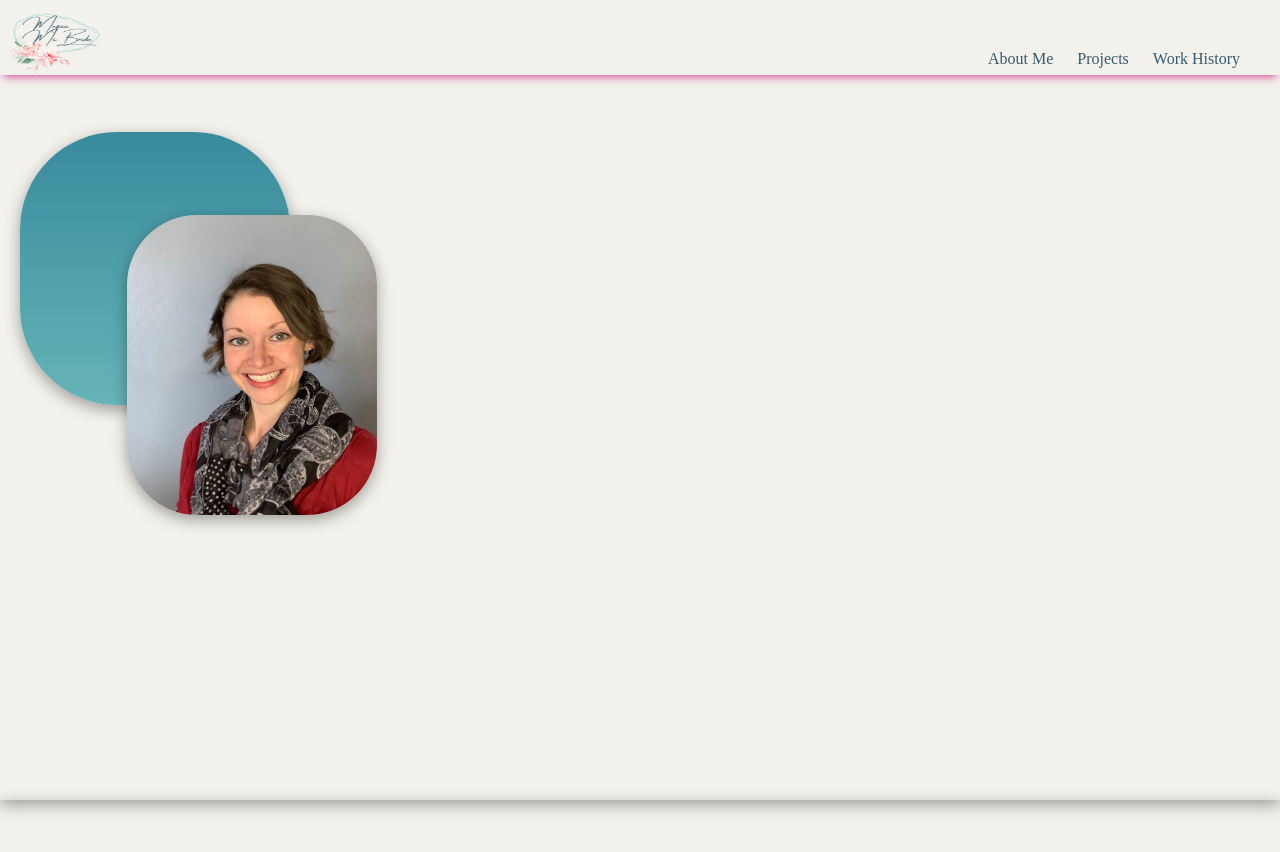
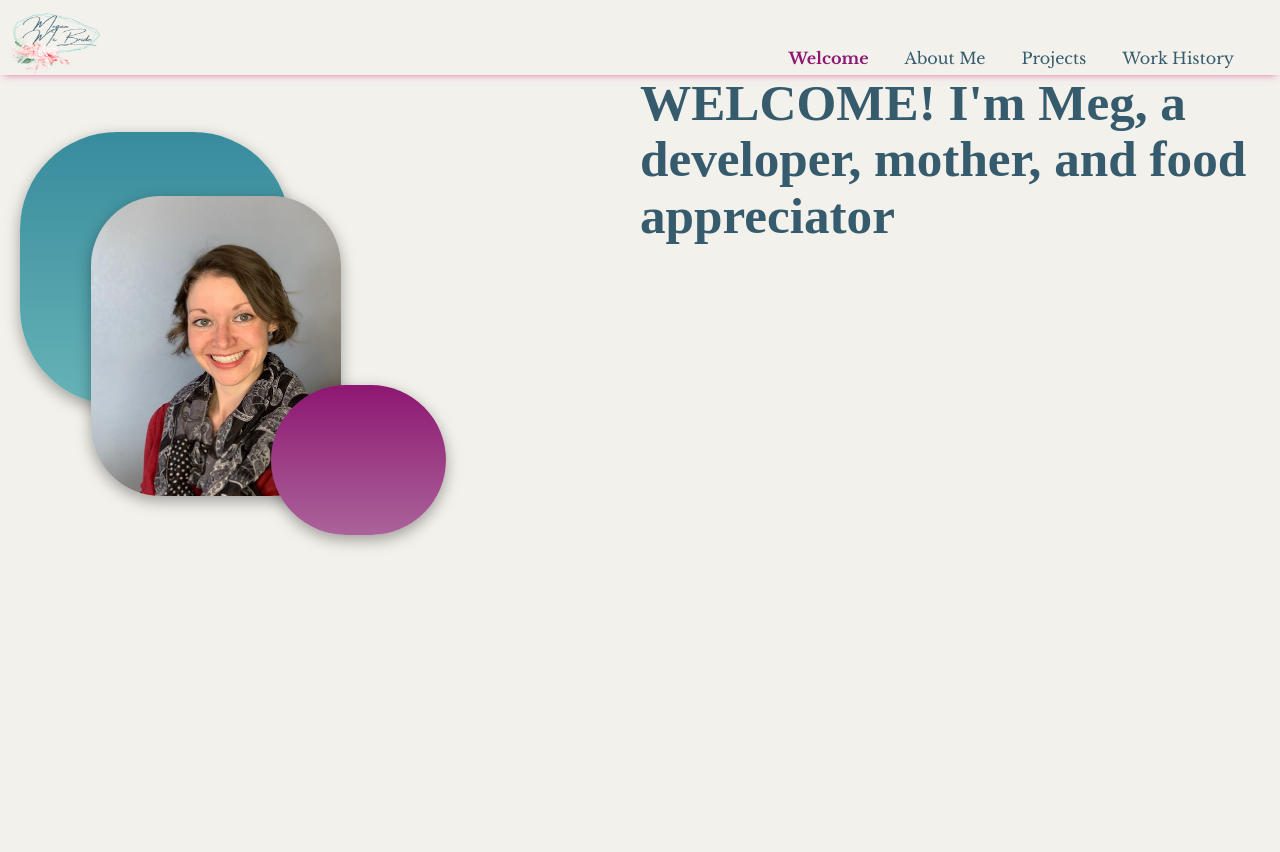
Before and after one commit to Meggs625/just_meg, a React (Vite) app: page / in a window 1280 px wide. Shown: the top 852 px of the page. After the commit the page ends 800 px from the top, so only its background shows below. Built offline with nearby package versions, Linux system fonts and the light colour scheme.

Commit message:
Complete basic tab functionality

```diff
--- a/index.html
+++ b/index.html
@@ -5,6 +5,9 @@
     <link rel="icon" type="image/" href="/DocLogo.png" />
     <meta name="viewport" content="width=device-width, initial-scale=1.0" />
     <title>Just Meg</title>
+    <style>
+      @import url('https://fonts.googleapis.com/css2?family=Libre+Baskerville:ital,wght@0,400;0,700;1,400&display=swap');
+      </style>
   </head>
   <body>
     <div id="root"></div>
--- a/src/App.jsx
+++ b/src/App.jsx
@@ -3,13 +3,32 @@ import styles from './App.module.css';
 import Header from './components/Header/Header';
 import AboutMe from './components/AboutMe/AboutMe';
 import Projects from './components/Projects/Projects';
+import TAB_OPTIONS from './enums/tabOptions';
+import Welcome from './components/Welcome/Welcome';
 
 export default function App() {
+
+  const [currentTab, setCurrentTab] = useState(TAB_OPTIONS.WELCOME)
+
+  function changeTab(selectedTab) {
+    setCurrentTab(TAB_OPTIONS[selectedTab])
+  }
+
  return (
   <>
-    <Header></Header>
+    <Header currentTab={currentTab} changeTab={changeTab}></Header>
+    {currentTab === TAB_OPTIONS.WELCOME && (
+
+    <Welcome/>
+    )}
+    {currentTab === TAB_OPTIONS.ABOUT && (
+
     <AboutMe />
+    )}
+    {currentTab === TAB_OPTIONS.PROJECTS && (
+
     <Projects />
+    )}
   </>
  )
 }
--- a/src/components/Header/Header.jsx
+++ b/src/components/Header/Header.jsx
@@ -1,26 +1,18 @@
-import React, { useState } from 'react';
+import React from 'react';
 import styles from './Header.module.scss';
 import nameLogo from '../../assets/McBrideLogo.png';
+import TAB_OPTIONS from '../../enums/tabOptions';
 
-const TAB_OPTIONS = {
-    ABOUT: "About Me",
-    PROJECTS: "Projects",
-    HISTORY: "Work History"
-}
-
-export default function Header() {
-    const [currentTab, setCurrentTab] = useState(TAB_OPTIONS.ABOUT)
+export default function Header({currentTab, changeTab}) {
     return (
         <section className={styles.main_header}>
         <img src={nameLogo} alt="my-logo" className={styles.logo_img} />
         <section className={styles.nav_bar}>
             {Object.entries(TAB_OPTIONS).map(([key, val]) => (
-                <p key={key}>{val}</p>
+                <button key={key} onClick={() => changeTab(key)} className={`${styles.nav_btn} ${currentTab === val ? styles.active_tab : ''}`}>{val}</button>
             ))}
 
         </section>
         </section>
     )
 }
-
-//Next up - just installed Framer motion, see about setting up the nav-bar tabs to show the active stylings when the currentTab === the key
--- a/src/components/Header/Header.module.scss
+++ b/src/components/Header/Header.module.scss
@@ -4,7 +4,7 @@
     top: 0;
     left: 0;
     height: 75px;
-    box-shadow: 0 6px 8px -4px rgb(215 79 155);
+    box-shadow: 0 3px 8px -4px rgb(215 79 155);
     display: flex;
     background-color: rgb(242, 241, 235);
     z-index: 2;
@@ -21,9 +21,29 @@
     display: flex;
     justify-content: flex-end;
     align-items: flex-end;
+}
 
-    p {
-        margin: 4px 12px;
-        color: rgb(54, 91, 109);
+.nav_btn {
+    font-family: "Libre Baskerville", serif;
+    margin: 4px 12px;
+    color: rgb(54, 91, 109);
+    background-color: transparent;
+    border: none;
+    cursor: pointer;
+
+    &:hover {
+        color: rgb(141 23 113);
+    }
+
+    &:active {
+        color: rgb(141 23 113);
+        font-weight: 700;
+        font-style: normal;
     }
 }
+
+.active_tab {
+    color: rgb(141 23 113);
+    font-weight: 700;
+    font-style: normal;
+}
--- /dev/null
+++ b/src/enums/tabOptions.js
@@ -0,0 +1,8 @@
+const TAB_OPTIONS = {
+    WELCOME: "Welcome",
+    ABOUT: "About Me",
+    PROJECTS: "Projects",
+    HISTORY: "Work History"
+}
+
+export default TAB_OPTIONS;
--- a/src/index.scss
+++ b/src/index.scss
@@ -23,8 +23,8 @@ a:hover {
 } */
 
 body {
-  min-width: 100vw;
-  min-height: 100vh;
+  min-width: 100%;
+  min-height: 100%;
   background-color: rgb(242 241 235);
 }
 
--- a/src/styles/_base.scss
+++ b/src/styles/_base.scss
@@ -1,5 +1,7 @@
+
 $primary-font-color: rgb(54, 91, 109);
 
+$pane-height: calc(100vh - 75px);
 
 //Palette
 // rgb(141 23 113) - dark purple
```
